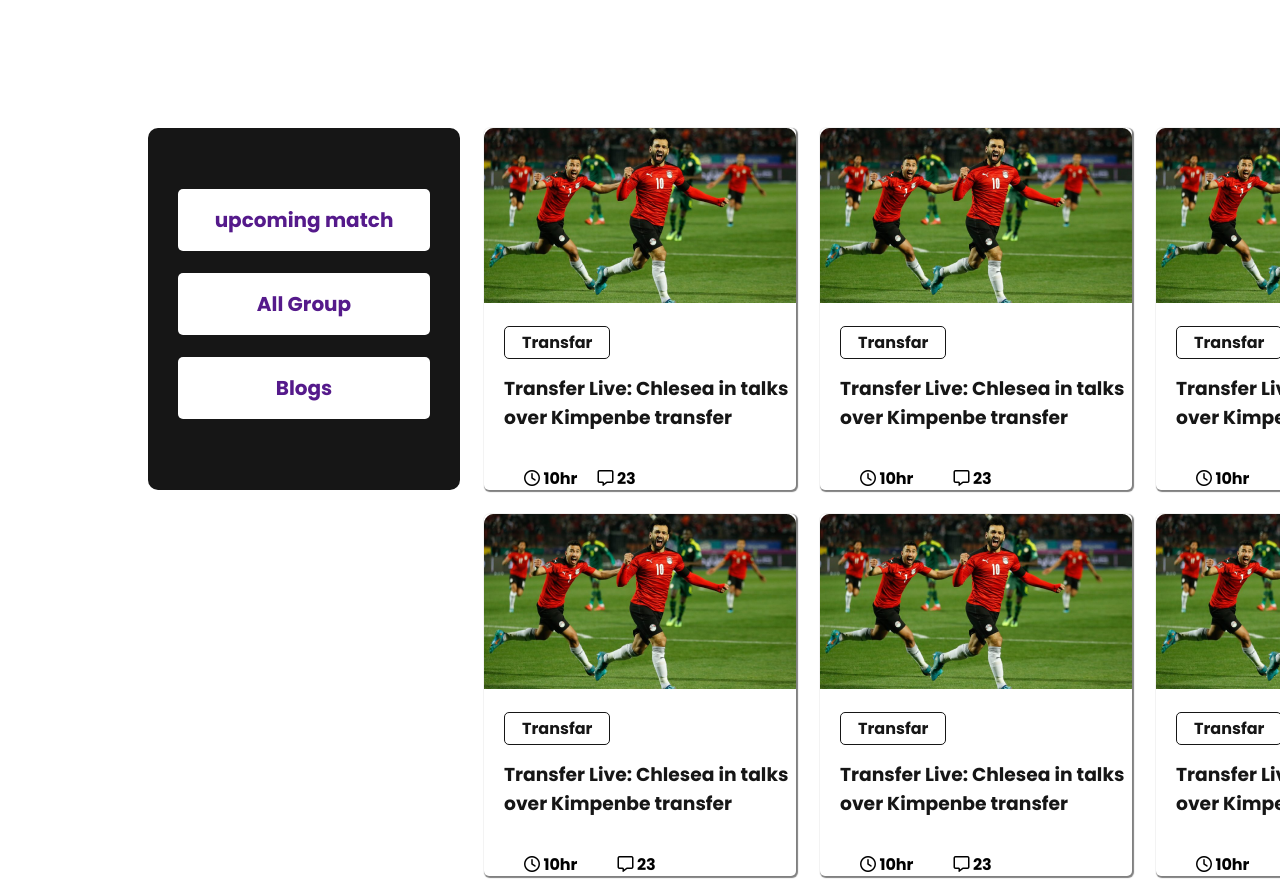
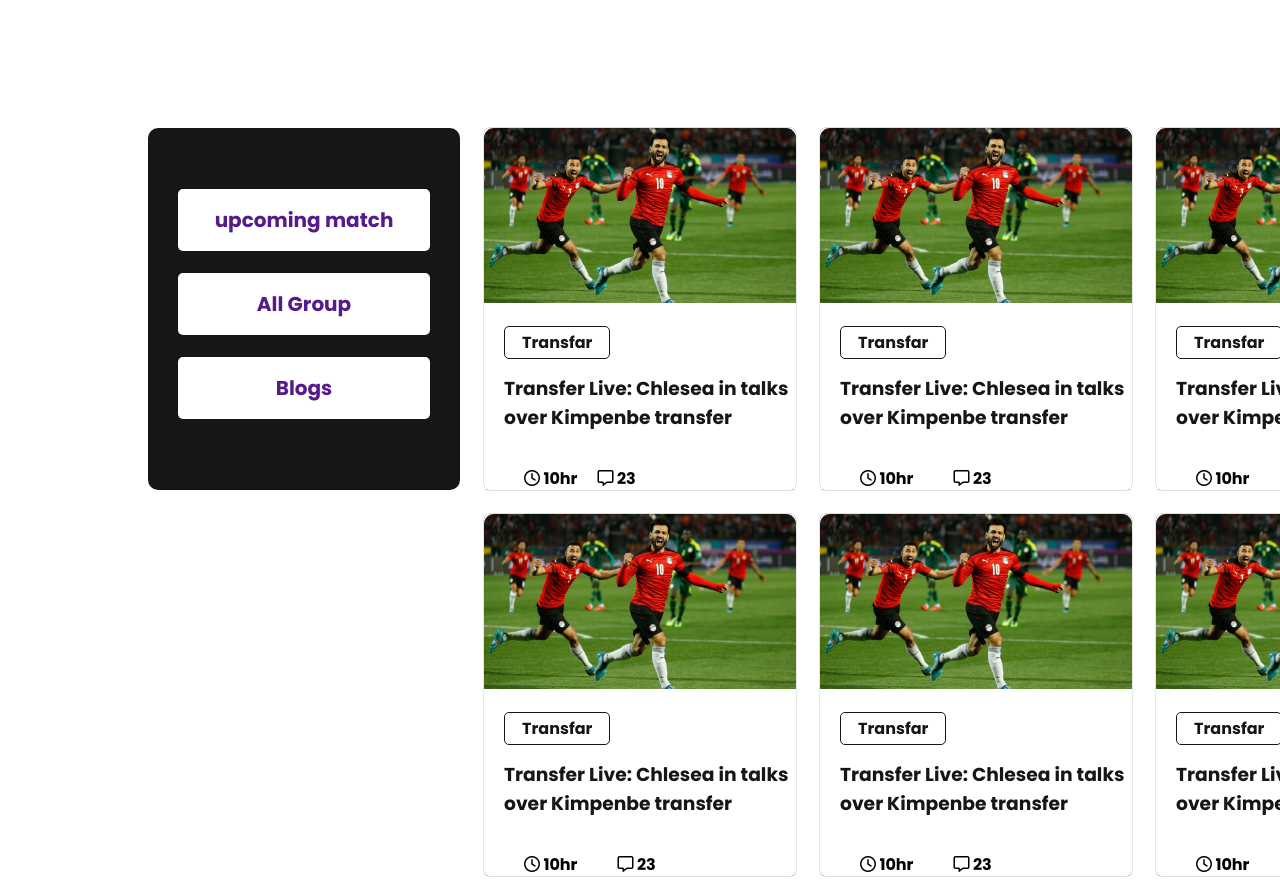
Before and after one commit to hopefyjamshed/world-cup, a plain HTML site: page index.html in a window 1280 px wide. Shown: the part 706-1602 px from the top of the page. Drawn offline with Linux system fonts and the light colour scheme.

Commit message:
correction added

```diff
--- a/styles/style.css
+++ b/styles/style.css
@@ -171,7 +171,7 @@ main section start------------------------------------ */
 .main-blogs {
     width: 312px;
     height: 362px;
-    box-shadow: 1px 1px 1px 1px gray;
+    box-shadow: 0px 0px 0px .2px gray;
     border-radius: 5px;
 
 
```
